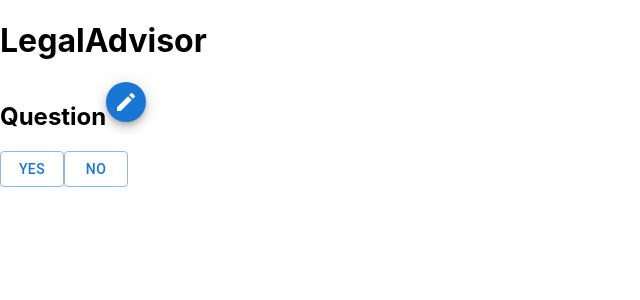
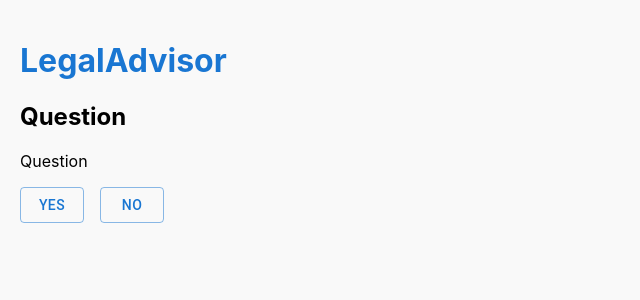
Before and after one commit to jonas-lippl/LegalAdvisor, a React (Create React App) app: page / in a window 1280 px wide. Shown: the top 300 px of the page, without its empty margins (0-640 px from the left). Built offline with nearby package versions, Linux system fonts and the light colour scheme.

Commit message:
improve styling

```diff
--- a/src/App.css
+++ b/src/App.css
@@ -1,7 +1,9 @@
-.header{
-    display: flex;
+h1{
+    color: #1976d2;
+    position: center;
 }
 
-.adminModeButton{
-    float: right;
+body{
+    padding: 20px;
+    background-color: #F9F9F9
 }
--- a/src/App.tsx
+++ b/src/App.tsx
@@ -4,11 +4,9 @@ import { Node } from './logic/Node';
 import EditIcon from '@mui/icons-material/Edit';
 import CloseIcon from '@mui/icons-material/Close';
 import { ButtonOption, DateOption } from './Option';
-import { Fab } from '@mui/material';
+import { Fab, Stack } from '@mui/material';
 
 const App = () => {
-  const [adminMode, setAdminMode] = useState<boolean>(false);
-
   // Test Data----------------------------------------------
 
   const nextNodeA = new Node('Question A', {
@@ -33,44 +31,27 @@ const App = () => {
       />
     );
   } else {
-    options = Object.keys(currentNode.options).map((key) => (
-      <ButtonOption
-        onClick={() => setCurrentNode(currentNode.options[key])}
-        text={key}
-      />
-    ));
+    options = (
+      <Stack direction="row" spacing={2}>
+        {Object.keys(currentNode.options).map((key) => (
+          <ButtonOption
+            onClick={() => setCurrentNode(currentNode.options[key])}
+            text={key}
+          />
+        ))}
+      </Stack>
+    );
   }
 
-  if (adminMode) {
-    return (
-      <>
-        <h1>LegalAdvisor</h1>
-        <div className="header">
-          <h2>Admin Mode</h2>
-          <Fab
-            color="primary"
-            size={'small'}
-            onClick={() => setAdminMode(false)}
-          >
-            <CloseIcon />
-          </Fab>
-        </div>
-      </>
-    );
-  }
   return (
-    <>
+    <div className={'body'}>
       <h1>LegalAdvisor</h1>
-      <div className="header">
-        <h2>{currentNode.question}</h2>
-        <div className={'adminModeButton'}>
-          <Fab color="primary" size="small" onClick={() => setAdminMode(true)}>
-            <EditIcon />
-          </Fab>
-        </div>
+      <h2>Question</h2>
+      <div className="content">
+        <p>{currentNode.question}</p>
       </div>
       {options}
-    </>
+    </div>
   );
 };
 
```
